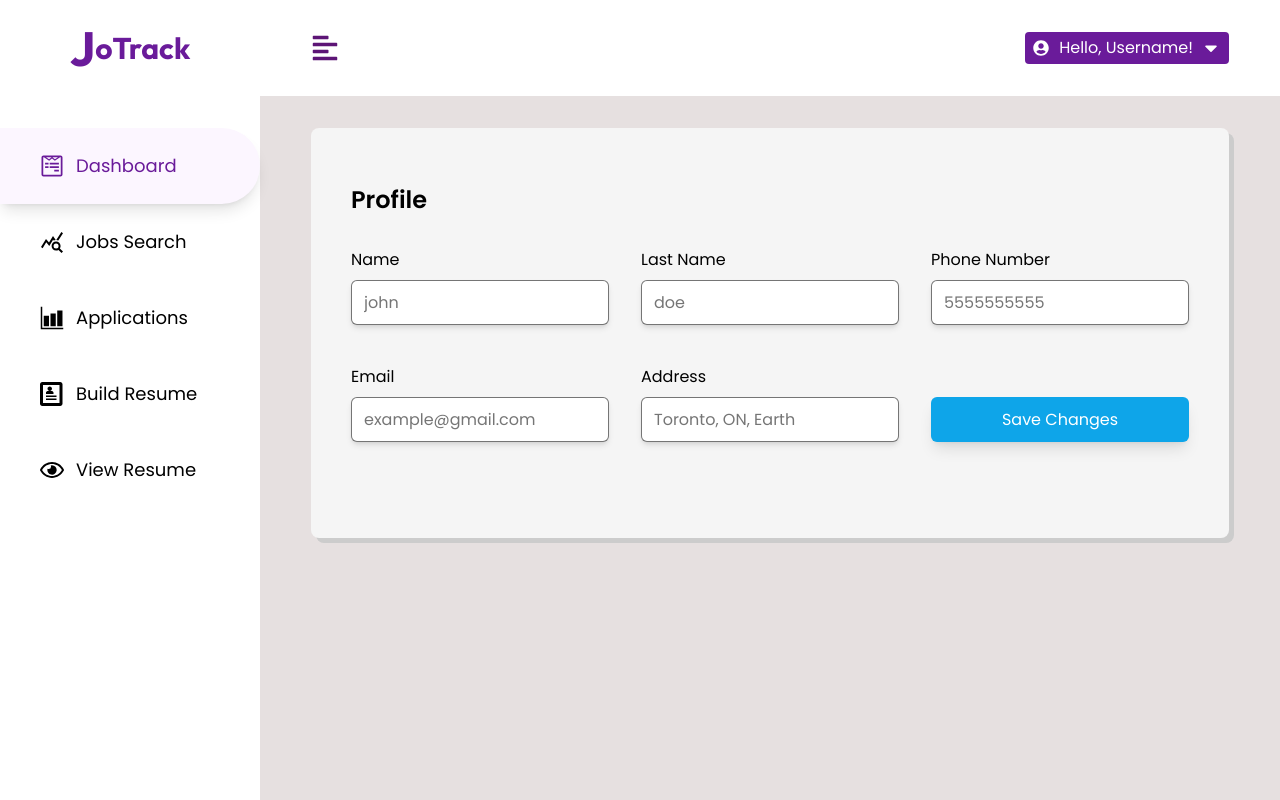
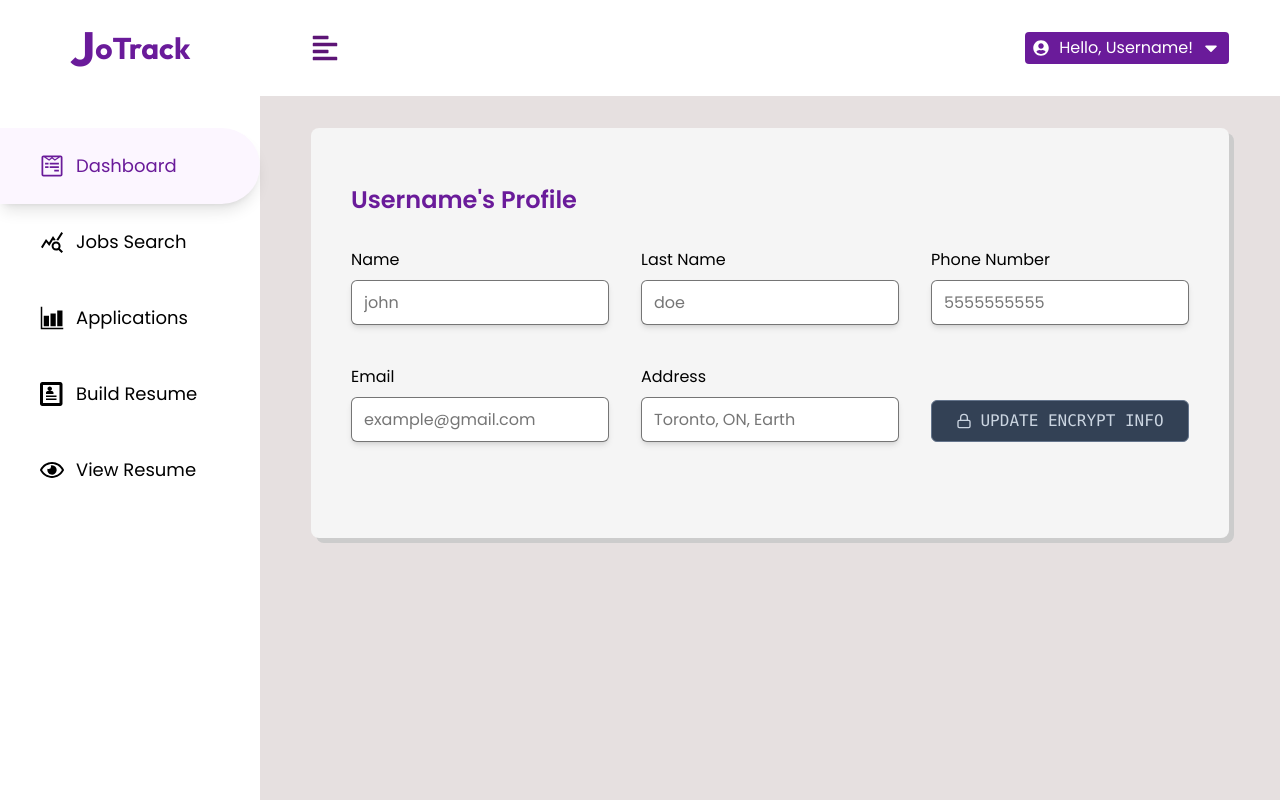
Before and after one commit to jayden-n/jotrack, a React (Vite) app in the folder client/: page /user/dashboard in a window 1280 px wide. Built offline with nearby package versions, Linux system fonts and the light colour scheme.

Commit message:
refactor: ui clean-up due to OCD..

```diff
--- a/client/package.json
+++ b/client/package.json
@@ -10,6 +10,7 @@
 		"preview": "vite preview"
 	},
 	"dependencies": {
+		"framer-motion": "^11.0.3",
 		"react": "^18.2.0",
 		"react-dom": "^18.2.0",
 		"react-icons": "^5.0.1",
--- /dev/null
+++ b/client/src/components/user/AnimatedEncryptButton.tsx
@@ -0,0 +1,10 @@
+import EncryptButton from './EncryptButton';
+
+const AnimatedEncryptButton = () => {
+	return (
+		<div>
+			<EncryptButton />
+		</div>
+	);
+};
+export default AnimatedEncryptButton;
--- /dev/null
+++ b/client/src/components/user/EncryptButton.tsx
@@ -0,0 +1,84 @@
+import { useRef, useState } from 'react';
+import { FiLock } from 'react-icons/fi';
+import { motion } from 'framer-motion';
+
+const TARGET_TEXT = 'update encrypt info';
+const CYCLES_PER_LETTER = 2;
+const SHUFFLE_TIME = 50;
+
+const CHARS = '!@#$%^&*():{};|,.<>/?#$@';
+
+const EncryptButton = () => {
+	const intervalRef = useRef<ReturnType<typeof setInterval> | null>(null);
+
+	const [text, setText] = useState(TARGET_TEXT);
+
+	const scramble = () => {
+		let pos = 0;
+
+		intervalRef.current = setInterval(() => {
+			// randomly mix-up all characters
+			const scrambled = TARGET_TEXT.split('')
+				.map((char, index) => {
+					if (pos / CYCLES_PER_LETTER > index) {
+						return char;
+					}
+
+					const randomCharIndex = Math.floor(Math.random() * CHARS.length);
+					const randomChar = CHARS[randomCharIndex];
+
+					return randomChar;
+				})
+				.join('');
+
+			setText(scrambled);
+			pos++;
+
+			if (pos >= TARGET_TEXT.length * CYCLES_PER_LETTER) {
+				stopScramble();
+			}
+		}, SHUFFLE_TIME);
+	};
+
+	const stopScramble = () => {
+		clearInterval(intervalRef.current || undefined);
+
+		setText(TARGET_TEXT);
+	};
+
+	return (
+		<motion.button
+			whileHover={{
+				scale: 1.025,
+			}}
+			whileTap={{
+				scale: 0.975,
+			}}
+			onMouseEnter={scramble}
+			onMouseLeave={stopScramble}
+			className="group relative cursor-pointer overflow-hidden  w-full rounded-md border-[1px] border-slate500 bg-slate700 px-4 py-2 font-mono  mt-6 sm:mt-0 font-medium uppercase text-slate300 transition-colors hover:text-indigo300 "
+		>
+			<div className="relative z-10 flex items-center justify-center gap-2">
+				<FiLock />
+				<span>{text}</span>
+			</div>
+			<motion.span
+				initial={{
+					y: '100%',
+				}}
+				animate={{
+					y: '-100%',
+				}}
+				transition={{
+					repeat: Infinity,
+					repeatType: 'mirror',
+					duration: 1,
+					ease: 'linear',
+				}}
+				className="duration-300 absolute inset-0 z-0 scale-125 bg-gradient-to-t from-indigo400/0 from-40% via-indigo400/100 to-indigo400/0 to-60% opacity-0 transition-opacity group-hover:opacity-100"
+			/>
+		</motion.button>
+	);
+};
+
+export default EncryptButton;
--- a/client/src/pages/user/UserInfoPage.tsx
+++ b/client/src/pages/user/UserInfoPage.tsx
@@ -1,12 +1,8 @@
-import { useNavigation } from 'react-router-dom';
 import FormRow from '../../components/user/FormRow';
 import { toast } from 'react-toastify';
+import AnimatedEncryptButton from '../../components/user/AnimatedEncryptButton';
 
 const UserInfoPage: React.FC = () => {
-	const navigation = useNavigation();
-	// displaying state when button is submitting
-	const isSubmitting = navigation.state === 'submitting';
-
 	const handleSubmit = (event: React.FormEvent<HTMLFormElement>) => {
 		event.preventDefault();
 		toast.success('Profile updated successfully!');
@@ -19,7 +15,9 @@ const UserInfoPage: React.FC = () => {
 				onSubmit={handleSubmit}
 				className="max-w-[100vw] rounded  py-8 px-10 mx-auto"
 			>
-				<h4 className="mb-8 capitalize text-2xl font-semibold">profile</h4>
+				<h4 className="mb-8 capitalize text-2xl text-violet font-semibold">
+					Username's profile
+				</h4>
 
 				<div className="grid md:grid-cols-2 lg:grid-cols-3 md:items-end md:gap-x-8 md:gap-y-10 gap-y-8">
 					<FormRow type="text" name="name" defaultValue="john" />
@@ -44,13 +42,15 @@ const UserInfoPage: React.FC = () => {
 						defaultValue="Toronto, ON, Earth"
 					/>
 
-					<button
+					{/* <button
 						type="submit"
 						disabled={isSubmitting}
 						className="cursor-pointer bg-formSky text-white  rounded-md h-[45px] hover:shadow-xl transition-all duration-300 ease-in-out capitalize inline-block w-full mt-6 md:mt-0 shadow-lg"
 					>
 						{isSubmitting ? 'updating...' : 'save changes'}
-					</button>
+					</button> */}
+
+					<AnimatedEncryptButton />
 				</div>
 			</form>
 		</section>
--- a/client/tailwind.config.js
+++ b/client/tailwind.config.js
@@ -29,6 +29,17 @@ export default {
 			hoverSky: '#0369a1',
 			orange: '#FB7F0A',
 			bgOrange: '#fef3c7',
+
+			// slate colors
+			slate300: '#CBD5E1',
+			slate500: '#64748B',
+			slate600: '#475569',
+			slate700: '#334155',
+			slate900: '#0F172A',
+			// indigo colors:
+			indigo300: '#A5B4FC',
+			indigo400: '#518CF8',
+			indigo500: '#6366F1',
 		},
 		listStyleType: {
 			none: 'none',
```
Also changed, not shown: 1 other file (tests, documents, lock files or other folders).
